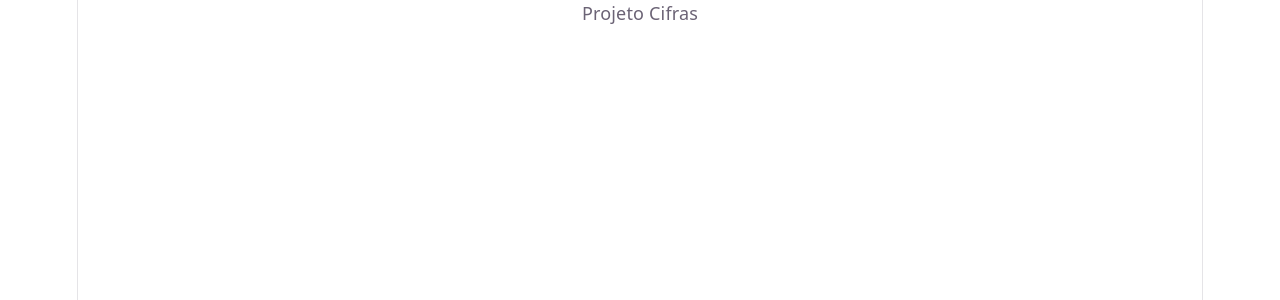
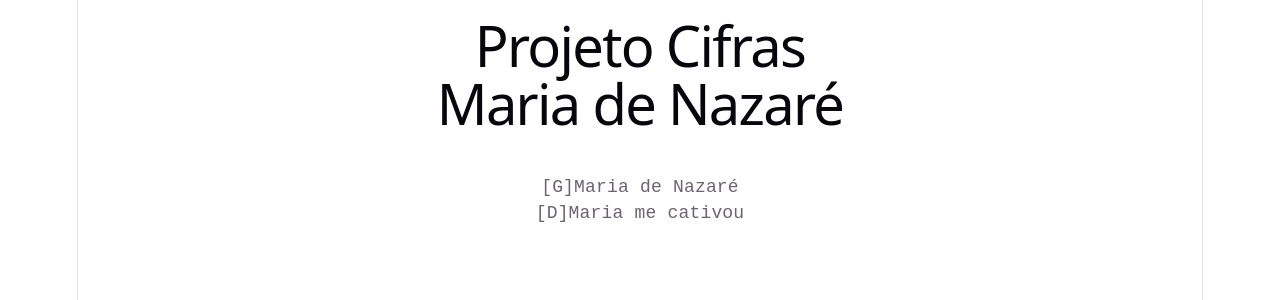
Before and after one commit to Krebz/cifras-manager, a React (Vite) app: page / in a window 1280 px wide. Shown: the top 300 px of the page. Built offline with nearby package versions, Linux system fonts and the light colour scheme.

Commit message:
estrutura 1

```diff
--- a/src/App.tsx
+++ b/src/App.tsx
@@ -1,5 +1,17 @@
+import SongViewer from "./components/SongViewer"
+import { song } from "./data/song"
+
 function App() {
-  return <div>Projeto Cifras</div>
+  return (
+    <div>
+      <h1>Projeto Cifras</h1>
+
+      <SongViewer
+        title={song.title}
+        content={song.content}
+      />
+    </div>
+  )
 }
 
 export default App
--- /dev/null
+++ b/src/components/SongViewer.tsx
@@ -0,0 +1,13 @@
+type Props = {
+  title: string
+  content: string
+}
+
+export default function SongViewer({ title, content }: Props) {
+  return (
+    <div>
+      <h1>{title}</h1>
+      <pre>{content}</pre>
+    </div>
+  )
+}
--- /dev/null
+++ b/src/data/song.ts
@@ -0,0 +1,8 @@
+export const song = {
+  title: "Maria de Nazaré",
+  key: "G",
+  content: `
+[G]Maria de Nazaré
+[D]Maria me cativou
+`
+}
```
